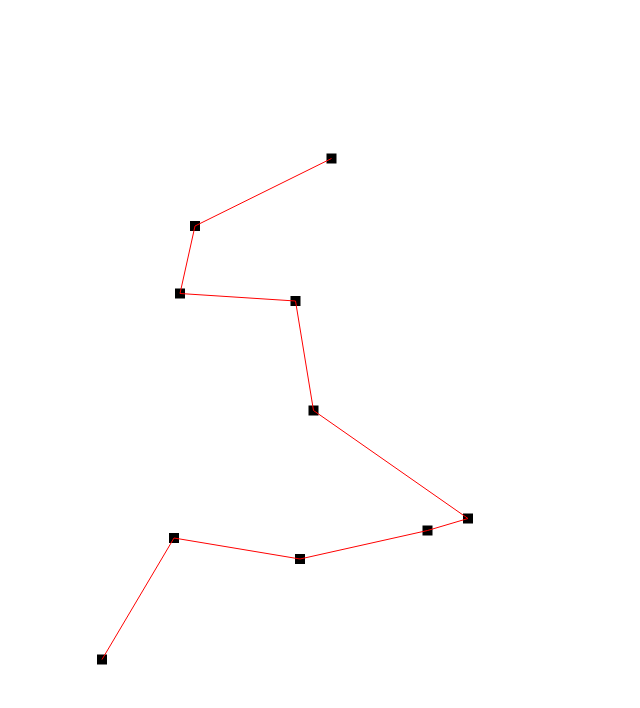
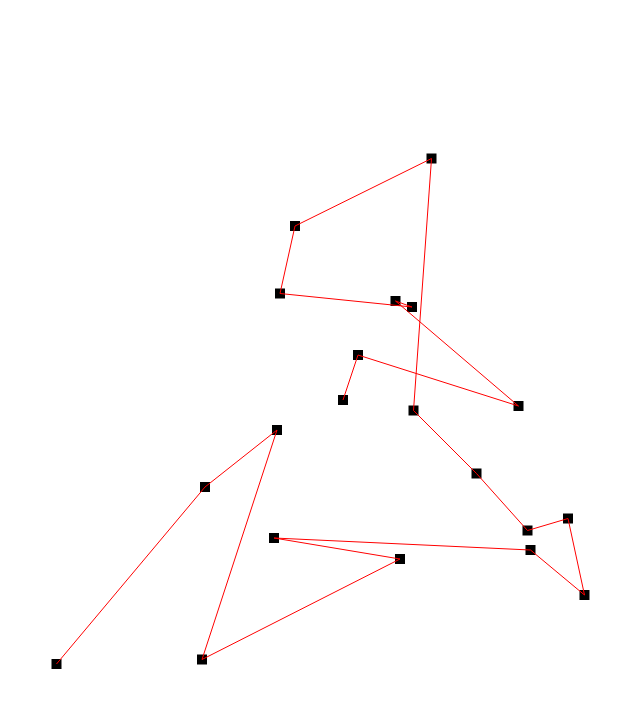
Before and after one commit to EPluribusAlex/GA-tinkering-bluefire, a website: page index.html in a window 1280 px wide. Shown: the whole page, without its empty margins (157-797 px from the left). Drawn offline with Linux system fonts and the light colour scheme.

Commit message:
doubled locations

```diff
--- a/canvas.js
+++ b/canvas.js
@@ -233,14 +233,14 @@ window.onload = function() {
 		return ( input.length / (distanceSum + input.length) );
 	}
 
-	const cities =  [ [12.3, 8.7], [5.9, -16.1], [-9.4, 17.3], [4.7, 0.7], [-3.2, -11.6], [3.8, 10.6], [-4.2, -7.1], [-4.6, 9.2], [3.5, -6.6], [15.0, 7.9] ];
+	const cities =  [ [12.3, 8.7], [5.9, -16.1], [-9.4, 17.3], [4.7, 0.7], [-3.2, -11.6], [3.8, 10.6], [-4.2, -7.1], [-4.6, 9.2], [3.5, -6.6], [15.0, 7.9], [-4.4, 2], [16.1, 13], [-19.1, 17.6], [-9.2, 5.8], [11.7, 0.4], [12.5, 10], [8.9, 4.9], [4.6, -6.2], [1, -3], [0, 0] ];
 
 	const testSet = {
 		chromeLength: cities.length,
 		popSize: 500,
-		probC: 0.8,
-		probM: 0.01,
-		iterations: 100
+		probC: 0.7,
+		probM: 0.02,
+		iterations: 1000
 	};
 
 	const test = new GA(evaluate, testSet);
@@ -256,7 +256,17 @@ window.onload = function() {
 			6: [ (cities[order[6]][0] + 20) * 15, (cities[order[6]][1] + 20) * 15 ],
 			7: [ (cities[order[7]][0] + 20) * 15, (cities[order[7]][1] + 20) * 15 ],
 			8: [ (cities[order[8]][0] + 20) * 15, (cities[order[8]][1] + 20) * 15 ],
-			9: [ (cities[order[9]][0] + 20) * 15, (cities[order[9]][1] + 20) * 15 ]
+			9: [ (cities[order[9]][0] + 20) * 15, (cities[order[9]][1] + 20) * 15 ],
+			10: [ (cities[order[10]][0] + 20) * 15, (cities[order[10]][1] + 20) * 15 ],
+			11: [ (cities[order[11]][0] + 20) * 15, (cities[order[11]][1] + 20) * 15 ],
+			12: [ (cities[order[12]][0] + 20) * 15, (cities[order[12]][1] + 20) * 15 ],
+			13: [ (cities[order[13]][0] + 20) * 15, (cities[order[13]][1] + 20) * 15 ],
+			14: [ (cities[order[14]][0] + 20) * 15, (cities[order[14]][1] + 20) * 15 ],
+			15: [ (cities[order[15]][0] + 20) * 15, (cities[order[15]][1] + 20) * 15 ],
+			16: [ (cities[order[16]][0] + 20) * 15, (cities[order[16]][1] + 20) * 15 ],
+			17: [ (cities[order[17]][0] + 20) * 15, (cities[order[17]][1] + 20) * 15 ],
+			18: [ (cities[order[18]][0] + 20) * 15, (cities[order[18]][1] + 20) * 15 ],
+			19: [ (cities[order[19]][0] + 20) * 15, (cities[order[19]][1] + 20) * 15 ]
 		}
 	};
 
@@ -285,6 +295,16 @@ window.onload = function() {
 		ctx1.lineTo(sequence[7][0], sequence[7][1]);
 		ctx1.lineTo(sequence[8][0], sequence[8][1]);
 		ctx1.lineTo(sequence[9][0], sequence[9][1]);
+		ctx1.lineTo(sequence[10][0], sequence[10][1]);
+		ctx1.lineTo(sequence[11][0], sequence[11][1]);
+		ctx1.lineTo(sequence[12][0], sequence[12][1]);
+		ctx1.lineTo(sequence[13][0], sequence[13][1]);
+		ctx1.lineTo(sequence[14][0], sequence[14][1]);
+		ctx1.lineTo(sequence[15][0], sequence[15][1]);
+		ctx1.lineTo(sequence[16][0], sequence[16][1]);
+		ctx1.lineTo(sequence[17][0], sequence[17][1]);
+		ctx1.lineTo(sequence[18][0], sequence[18][1]);
+		ctx1.lineTo(sequence[19][0], sequence[19][1]);
 		ctx1.stroke();
 	};
 
--- a/index.css
+++ b/index.css
@@ -1,5 +1,5 @@
 canvas {
 	position: absolute;
 	top: 100px;
-	left: 100px;
+	left: 200px;
 }
```
